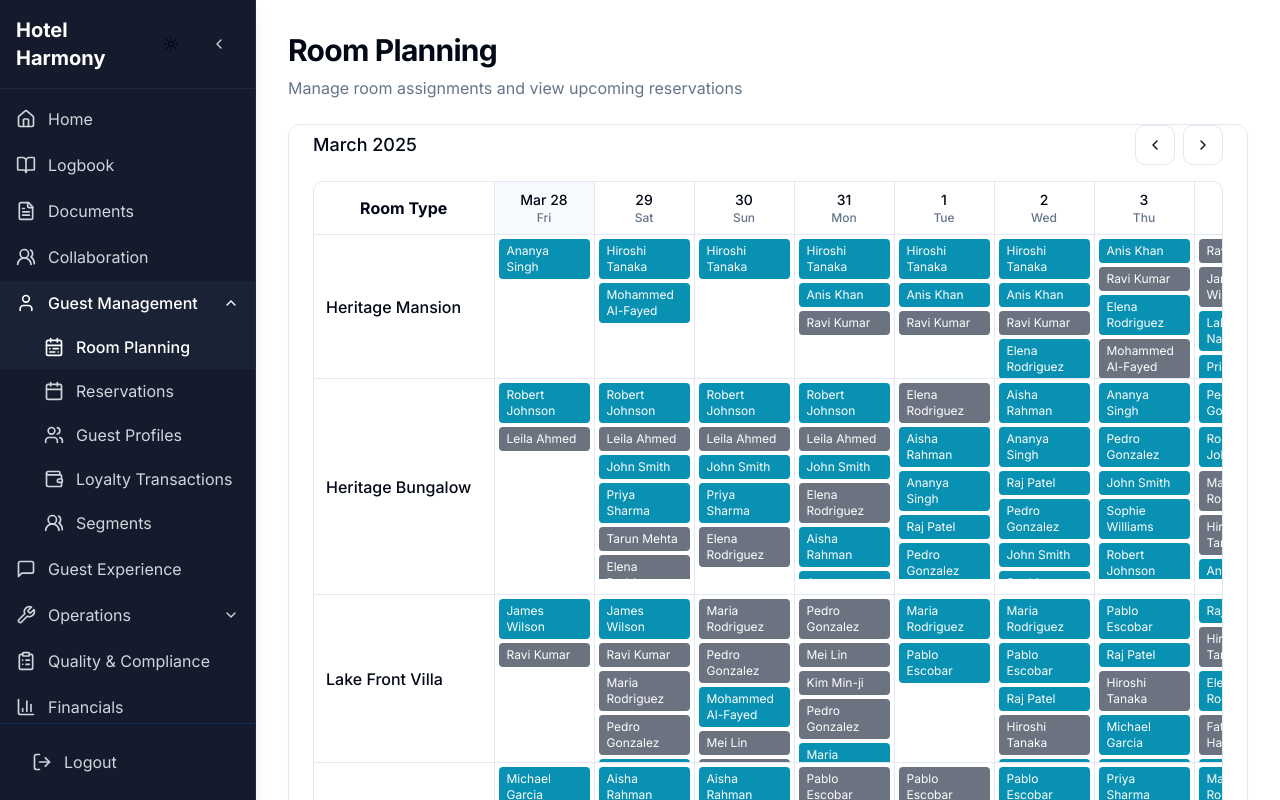
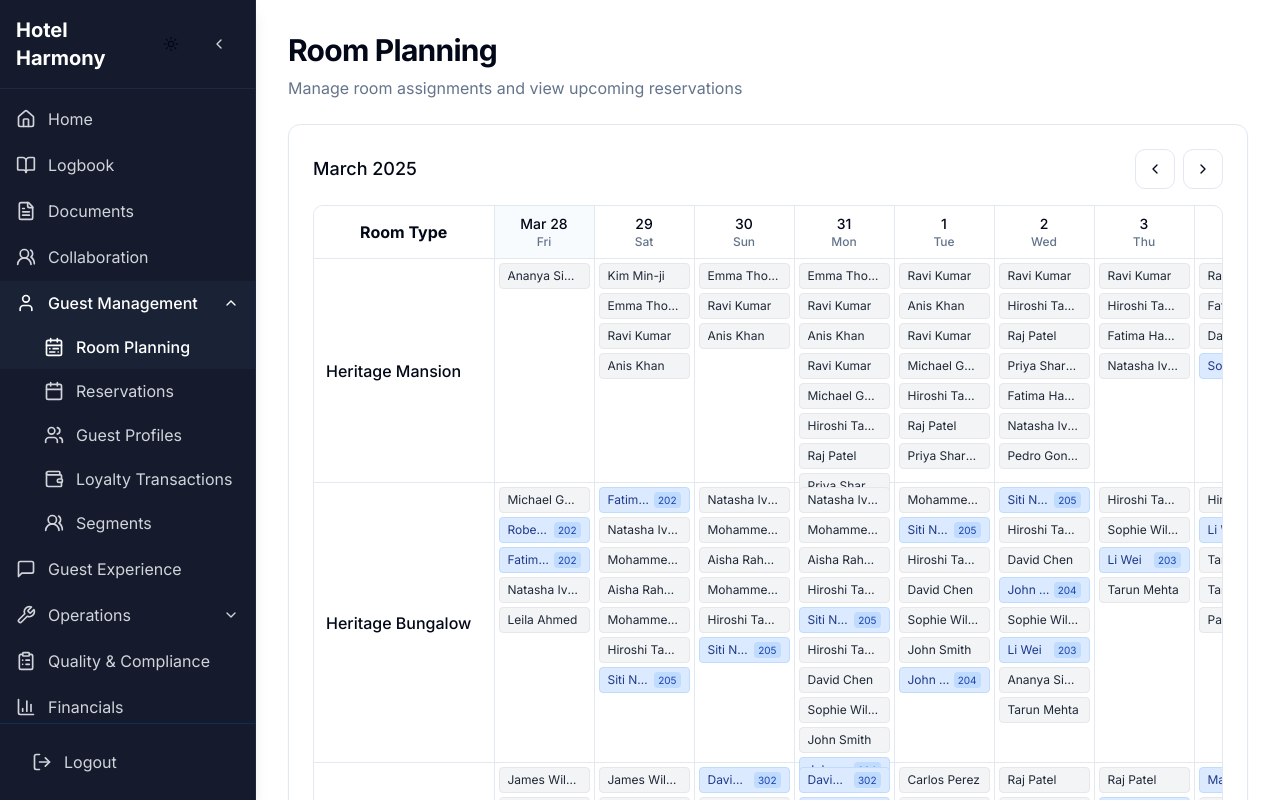
Before and after one commit to maheen-n/gemui, a React (Vite) app: page /room-planning in a window 1280 px wide. Built offline with nearby package versions, Linux system fonts and the light colour scheme.

Commit message:
Fix: Reservation calendar UI and styling
- Changed the color of assigned rooms to a subtle blue.
- Fixed minor alignment issues in the UI.
- Removed scroll for reservation data, displaying all data.
- Modified dummy data to unassign most rooms.

```diff
--- a/src/components/room-planning/ReservationCalendar.tsx
+++ b/src/components/room-planning/ReservationCalendar.tsx
@@ -1,3 +1,4 @@
+
 import React, { useState } from 'react';
 import { addDays, format, isBefore, isAfter, startOfToday, eachDayOfInterval, addMonths } from 'date-fns';
 import { ChevronLeft, ChevronRight } from 'lucide-react';
@@ -104,18 +105,23 @@ const ReservationCalendar: React.FC<ReservationCalendarProps> = ({
                   }) || [];
 
                   return (
-                    <td key={dateIndex} className="border-r p-0 relative min-w-[100px]" style={{ height: Math.max(64, dayReservations.length * 24) + 'px' }}>
-                      <div className="absolute inset-0 overflow-y-auto max-h-[200px] p-1">
+                    <td key={dateIndex} className="border-r p-0 relative min-w-[100px]" style={{ height: Math.max(64, dayReservations.length * 28) + 'px' }}>
+                      <div className="absolute inset-0 p-1">
                         {dayReservations.map((reservation, resIndex) => (
                           <div
                             key={`${reservation.id}-${dateIndex}`}
                             onClick={() => handleReservationClick(reservation)}
-                            className={`mb-1 flex items-center px-2 py-1 text-xs
-                              ${reservation.roomNumber ? 'bg-cyan-600 text-white' : 'bg-gray-500 text-white'}
+                            className={`mb-1 flex items-center justify-between px-2 py-1 text-xs
+                              ${reservation.roomNumber ? 'bg-blue-100 text-blue-900 border border-blue-200' : 'bg-gray-100 text-gray-800 border border-gray-200'}
                               ${isBefore(date, today) ? 'opacity-60' : 'cursor-pointer hover:opacity-90'}
                               rounded`}
                           >
-                            {reservation.guestName}
+                            <span className="truncate">{reservation.guestName}</span>
+                            {reservation.roomNumber && (
+                              <span className="ml-1 px-1 bg-blue-200 text-blue-800 rounded text-[10px]">
+                                {reservation.roomNumber}
+                              </span>
+                            )}
                           </div>
                         ))}
                       </div>
--- a/src/pages/RoomPlanning.tsx
+++ b/src/pages/RoomPlanning.tsx
@@ -1,3 +1,4 @@
+
 import React, { useState } from 'react';
 import DashboardLayout from '../components/layout/DashboardLayout';
 import { format, isBefore, startOfToday, addDays } from 'date-fns';
@@ -52,8 +53,8 @@ const generateReservations = (): Reservation[] => {
         // Random number of guests (1 to room capacity)
         const pax = Math.floor(Math.random() * roomType.capacity) + 1;
 
-        // Assign room number to some reservations
-        const hasRoomAssigned = Math.random() > 0.4;
+        // Assign room number to only a few reservations (20% chance)
+        const hasRoomAssigned = Math.random() > 0.8;
         const roomNumber = hasRoomAssigned
           ? `${roomType.id}${(Math.floor(Math.random() * roomType.count) + 1).toString().padStart(2, '0')}`
           : undefined;
@@ -132,7 +133,7 @@ const RoomPlanning = () => {
         </div>
 
         <Card>
-          <CardContent>
+          <CardContent className="pt-6">
             <ReservationCalendar
               reservations={reservations}
               roomTypes={roomTypesData}
--- a/src/types.ts
+++ b/src/types.ts
@@ -1,3 +1,4 @@
+
 export interface Reservation {
   id: string;
   reservationNumber: string;
@@ -8,4 +9,5 @@ export interface Reservation {
   pax: number;
   status: string;
   createdAt: string;
+  roomNumber?: string;
 }
```
